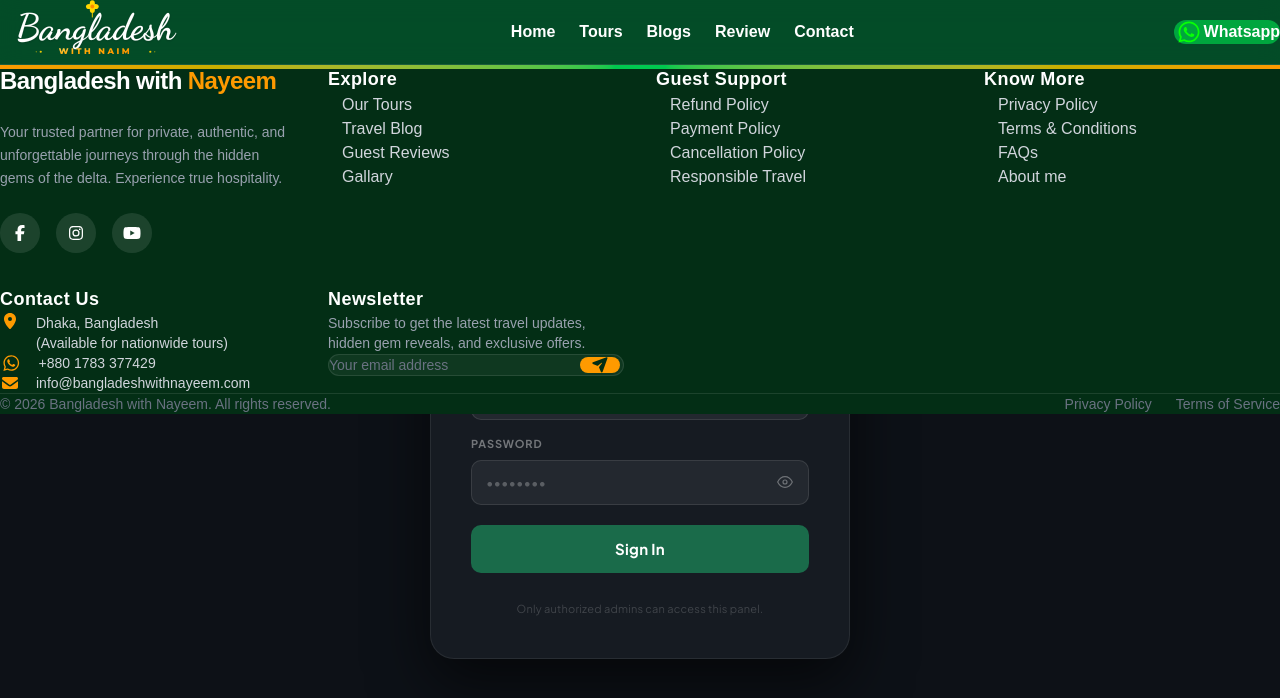
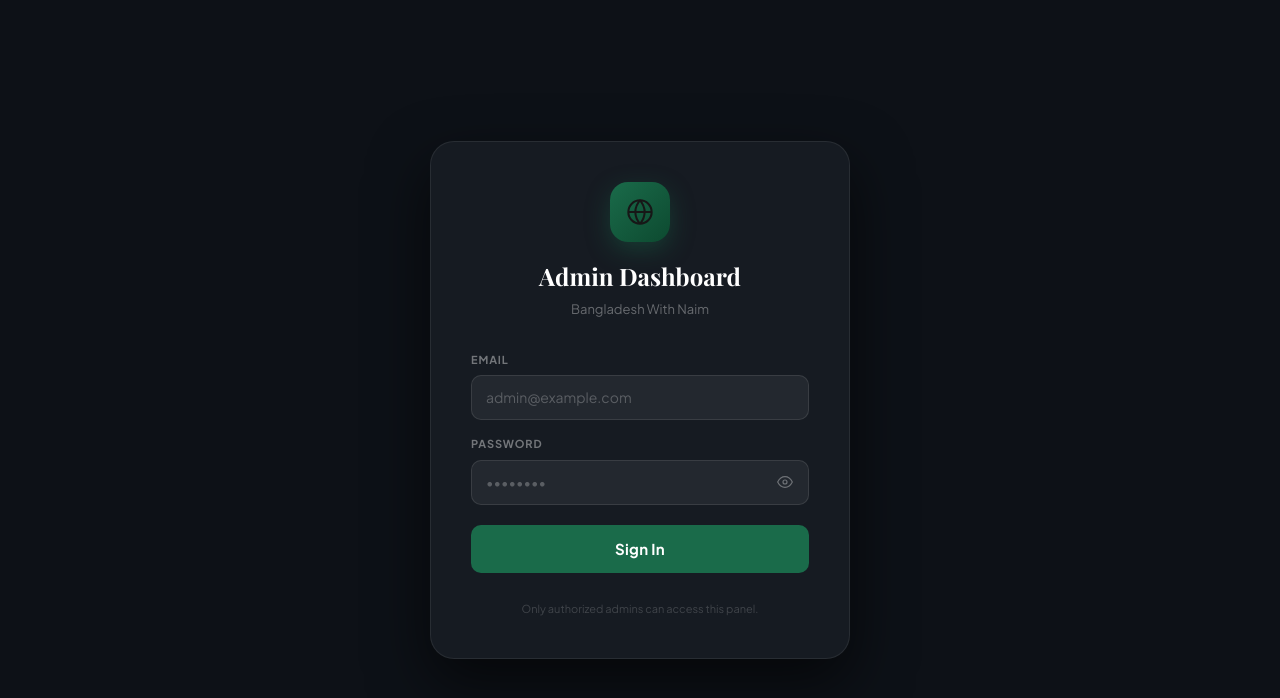
Before and after one commit to Saimon1831552/bangladesh-with-nayeem, a Next.js app: page /dashboard/login in a window 1280 px wide. Shown: the top 698 px of the page. Built offline with nearby package versions, Linux system fonts and the light colour scheme; no server answers.

Commit message:
outh update

```diff
--- a/src/app/dashboard/login/page.jsx
+++ b/src/app/dashboard/login/page.jsx
@@ -14,15 +14,40 @@ const Ico = ({ d, size = 16 }) => (
 
 export default function AdminLoginPage() {
   const router = useRouter();
-  const [email, setEmail]     = useState("");
+  const [email, setEmail]       = useState("");
   const [password, setPassword] = useState("");
-  const [error, setError]     = useState("");
-  const [loading, setLoading] = useState(false);
+  const [error, setError]       = useState("");
+  const [loading, setLoading]   = useState(false);
   const [checking, setChecking] = useState(true);
-  const [showPw, setShowPw]   = useState(false);
+  const [showPw, setShowPw]     = useState(false);
 
-  // If already logged in as admin → redirect straight to dashboard
+  // Hide site header/footer on this page
   useEffect(() => {
+    document.body.classList.add("admin-login-active");
+    const selectors = [
+      "nav", "header", "footer",
+      "[class*='navbar']", "[class*='Navbar']",
+      "[class*='site-header']", "[class*='site-footer']",
+      "[class*='layout-header']", "[class*='layout-footer']",
+    ];
+    const hidden = [];
+    selectors.forEach(sel => {
+      document.querySelectorAll(sel).forEach(el => {
+        if (!el.closest("[data-login-root]")) {
+          hidden.push({ el, display: el.style.display });
+          el.style.setProperty("display", "none", "important");
+        }
+      });
+    });
+    return () => {
+      document.body.classList.remove("admin-login-active");
+      hidden.forEach(({ el, display }) => { el.style.display = display; });
+    };
+  }, []);
+
+  // If already logged in as admin → redirect to dashboard
+  useEffect(() => {
+    if (!auth) { setChecking(false); return; }
     const unsub = onAuthStateChanged(auth, user => {
       if (user && ADMIN_EMAILS.includes(user.email)) {
         router.replace("/dashboard");
@@ -35,11 +60,13 @@ export default function AdminLoginPage() {
 
   const handleLogin = async () => {
     if (!email || !password) { setError("Please enter your email and password."); return; }
+    if (!auth) { setError("Firebase is not configured."); return; }
     setError(""); setLoading(true);
     try {
       const cred = await signInWithEmailAndPassword(auth, email, password);
       if (!ADMIN_EMAILS.includes(cred.user.email)) {
-        await import("firebase/auth").then(m => m.signOut(auth));
+        const { signOut } = await import("firebase/auth");
+        await signOut(auth);
         setError("Access denied. This account is not an admin.");
         setLoading(false);
         return;
@@ -58,19 +85,23 @@ export default function AdminLoginPage() {
   if (checking) {
     return (
       <div style={styles.fullscreen}>
+        <style>{`
+          @keyframes spin { to { transform: rotate(360deg); } }
+          body.admin-login-active { overflow: hidden !important; }
+        `}</style>
         <div style={styles.spinner} />
       </div>
     );
   }
 
   return (
-    <div style={styles.fullscreen}>
+    <div data-login-root="true" style={styles.fullscreen}>
       <style>{`
         @import url('https://fonts.googleapis.com/css2?family=Playfair+Display:wght@700&family=Plus+Jakarta+Sans:wght@400;600;700&display=swap');
         *, *::before, *::after { box-sizing: border-box; margin: 0; padding: 0; }
-        body { background: #0D1117; }
         @keyframes spin { to { transform: rotate(360deg); } }
         @keyframes popIn { from { opacity:0; transform:scale(.96) translateY(8px); } to { opacity:1; transform:scale(1) translateY(0); } }
+        body.admin-login-active { overflow: hidden !important; }
         .login-card { animation: popIn 0.3s cubic-bezier(.34,1.4,.64,1) both; }
         .inp { width:100%; padding:11px 14px; background:rgba(255,255,255,0.06); border:1.5px solid rgba(255,255,255,0.1); border-radius:10px; font-size:14px; color:#fff; outline:none; transition:border-color .15s, box-shadow .15s; font-family:'Plus Jakarta Sans',sans-serif; }
         .inp:focus { border-color:#1A6B4A; box-shadow:0 0 0 3px rgba(26,107,74,.2); }
@@ -83,7 +114,6 @@ export default function AdminLoginPage() {
       `}</style>
 
       <div className="login-card" style={styles.card}>
-
         {/* Logo */}
         <div style={{ textAlign:"center", marginBottom:32 }}>
           <div style={{ width:60, height:60, borderRadius:18, background:"linear-gradient(135deg,#1A6B4A,#0D4A30)", display:"flex", alignItems:"center", justifyContent:"center", margin:"0 auto 16px", boxShadow:"0 8px 24px rgba(26,107,74,0.4)" }}>
@@ -95,62 +125,40 @@ export default function AdminLoginPage() {
 
         {/* Form */}
         <div style={{ display:"flex", flexDirection:"column", gap:16 }}>
-
-          {/* Email */}
           <div style={{ display:"flex", flexDirection:"column", gap:7 }}>
             <label style={styles.label}>Email</label>
-            <input
-              className="inp"
-              type="email"
-              placeholder="admin@example.com"
-              value={email}
-              onChange={e => setEmail(e.target.value)}
-              onKeyDown={e => e.key === "Enter" && handleLogin()}
-              autoComplete="email"
-            />
+            <input className="inp" type="email" placeholder="admin@example.com" value={email}
+              onChange={e => setEmail(e.target.value)} onKeyDown={e => e.key === "Enter" && handleLogin()} autoComplete="email" />
           </div>
 
-          {/* Password */}
           <div style={{ display:"flex", flexDirection:"column", gap:7 }}>
             <label style={styles.label}>Password</label>
             <div style={{ position:"relative" }}>
-              <input
-                className="inp"
-                type={showPw ? "text" : "password"}
-                placeholder="••••••••"
-                value={password}
-                onChange={e => setPassword(e.target.value)}
-                onKeyDown={e => e.key === "Enter" && handleLogin()}
-                autoComplete="current-password"
-                style={{ paddingRight:44 }}
-              />
+              <input className="inp" type={showPw ? "text" : "password"} placeholder="••••••••" value={password}
+                onChange={e => setPassword(e.target.value)} onKeyDown={e => e.key === "Enter" && handleLogin()}
+                autoComplete="current-password" style={{ paddingRight:44 }} />
               <button className="pw-toggle" onClick={() => setShowPw(s => !s)} tabIndex={-1}>
                 <Ico d={showPw
                   ? "M17.94 17.94A10.07 10.07 0 0112 20c-7 0-11-8-11-8a18.45 18.45 0 015.06-5.94M9.9 4.24A9.12 9.12 0 0112 4c7 0 11 8 11 8a18.5 18.5 0 01-2.16 3.19m-6.72-1.07a3 3 0 11-4.24-4.24 M1 1l22 22"
-                  : "M1 12s4-8 11-8 11 8 11 8-4 8-11 8-11-8-11-8z M12 9a3 3 0 100 6 3 3 0 000-6z"
-                } size={16} />
+                  : "M1 12s4-8 11-8 11 8 11 8-4 8-11 8-11-8-11-8z M12 9a3 3 0 100 6 3 3 0 000-6z"} size={16} />
               </button>
             </div>
           </div>
 
-          {/* Error */}
           {error && (
             <div style={styles.error}>
-              <Ico d="M18 6L6 18M6 6l12 12" size={14} />
-              {error}
+              <Ico d="M18 6L6 18M6 6l12 12" size={14} /> {error}
             </div>
           )}
 
-          {/* Submit */}
           <button className="login-btn" onClick={handleLogin} disabled={loading} style={{ marginTop:4 }}>
             {loading
               ? <><div style={{ width:16, height:16, borderRadius:"50%", border:"2px solid rgba(255,255,255,0.3)", borderTopColor:"#fff", animation:"spin 0.7s linear infinite" }} /> Signing in…</>
-              : "Sign In"
-            }
+              : "Sign In"}
           </button>
         </div>
 
-        <p style={{ textAlign:"center", fontSize:11, color:"rgba(255,255,255,0.18)", marginTop:28, fontFamily:"'Plus Jakarta Sans',sans-serif", letterSpacing:".02em" }}>
+        <p style={{ textAlign:"center", fontSize:11, color:"rgba(255,255,255,0.18)", marginTop:28, fontFamily:"'Plus Jakarta Sans',sans-serif" }}>
           Only authorized admins can access this panel.
         </p>
       </div>
@@ -160,29 +168,15 @@ export default function AdminLoginPage() {
 
 const styles = {
   fullscreen: {
-    position:"fixed", inset:0, display:"flex", alignItems:"center", justifyContent:"center",
+    position:"fixed", inset:0, zIndex:9999,
+    display:"flex", alignItems:"center", justifyContent:"center",
     background:"#0D1117", fontFamily:"'Plus Jakarta Sans',sans-serif", padding:16,
   },
   card: {
-    width:"100%", maxWidth:420,
-    background:"#161B22",
-    borderRadius:24,
-    border:"1px solid rgba(255,255,255,0.08)",
-    boxShadow:"0 24px 60px rgba(0,0,0,0.6)",
-    padding:40,
+    width:"100%", maxWidth:420, background:"#161B22", borderRadius:24,
+    border:"1px solid rgba(255,255,255,0.08)", boxShadow:"0 24px 60px rgba(0,0,0,0.6)", padding:40,
   },
-  label: {
-    fontSize:11, fontWeight:700, color:"rgba(255,255,255,0.4)",
-    textTransform:"uppercase", letterSpacing:".08em",
-  },
-  error: {
-    background:"rgba(192,52,74,0.15)", border:"1px solid rgba(192,52,74,0.3)",
-    borderRadius:10, padding:"10px 14px", fontSize:13, color:"#f87171",
-    display:"flex", alignItems:"center", gap:8,
-  },
-  spinner: {
-    width:40, height:40, borderRadius:"50%",
-    border:"3px solid rgba(26,107,74,0.3)", borderTopColor:"#1A6B4A",
-    animation:"spin 0.8s linear infinite",
-  },
+  label: { fontSize:11, fontWeight:700, color:"rgba(255,255,255,0.4)", textTransform:"uppercase", letterSpacing:".08em" },
+  error: { background:"rgba(192,52,74,0.15)", border:"1px solid rgba(192,52,74,0.3)", borderRadius:10, padding:"10px 14px", fontSize:13, color:"#f87171", display:"flex", alignItems:"center", gap:8 },
+  spinner: { width:40, height:40, borderRadius:"50%", border:"3px solid rgba(26,107,74,0.3)", borderTopColor:"#1A6B4A", animation:"spin 0.8s linear infinite" },
 };
```
